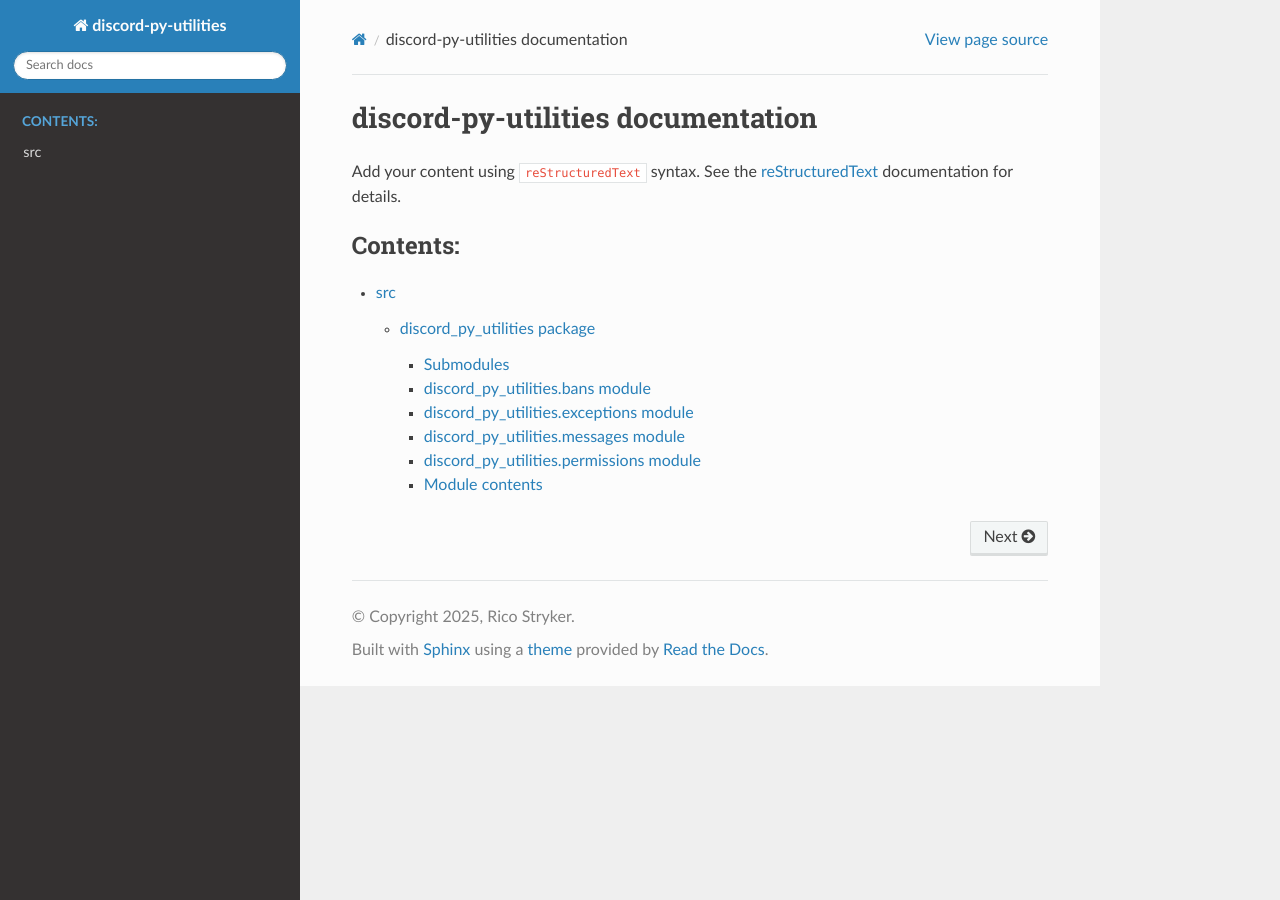
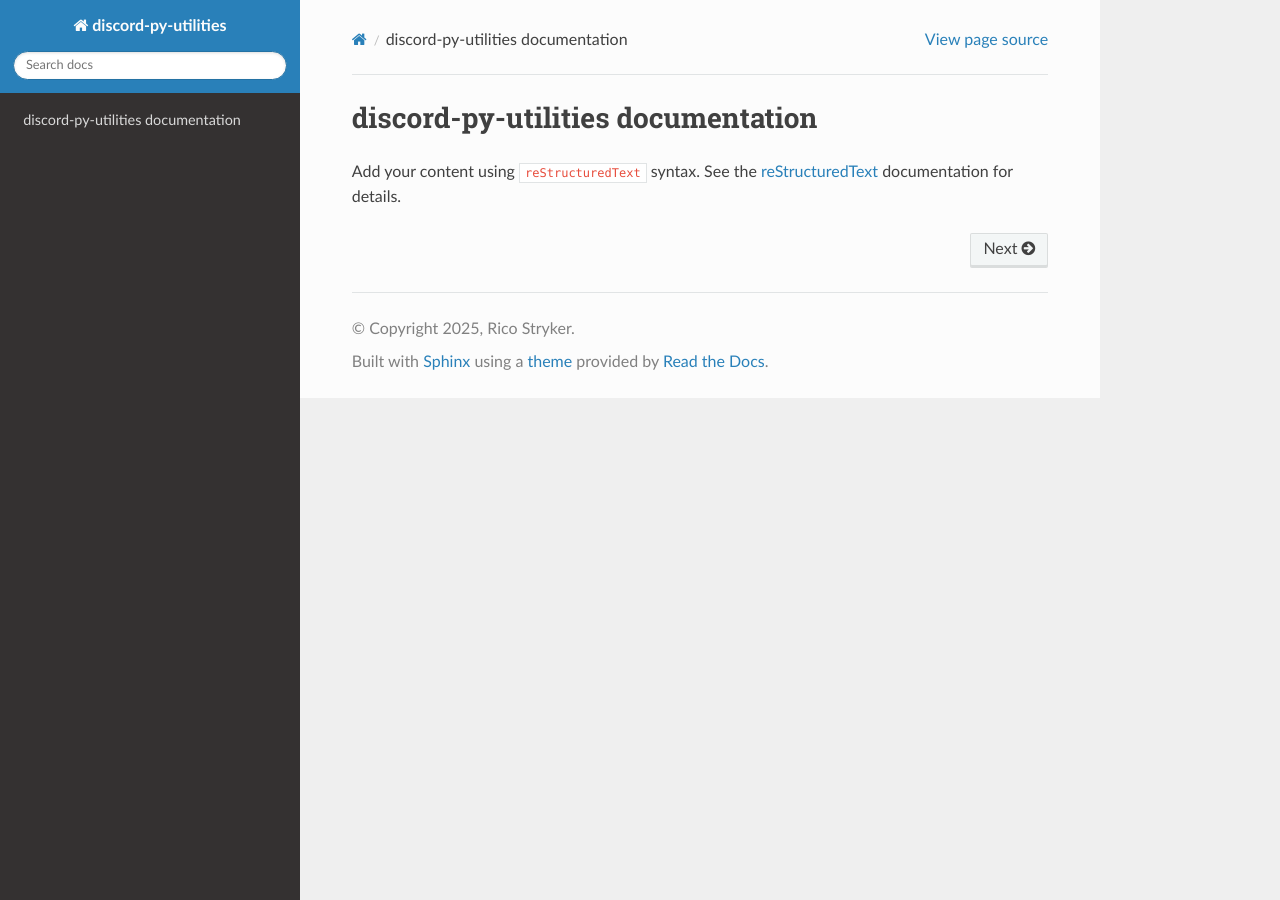
Before and after one commit to wolfricoz/discord-py-utilities, a Sphinx documentation site: the page built from docs/index.rst, in a window 1280 px wide. Built offline with Sphinx 7.4.7 and the Read the Docs theme 3.1.0, drawn with Linux system fonts in a browser that asks for light colours; pages that are not in the unit, such as notebooks, are missing from menus.

Commit message:
depth changed

```diff
--- a/docs/discord_py_utilities.rst
+++ /dev/null
@@ -1,45 +0,0 @@
-discord\_py\_utilities package
-==============================
-
-Submodules
-----------
-
-discord\_py\_utilities.bans module
-----------------------------------
-
-.. automodule:: discord_py_utilities.bans
-   :members:
-   :show-inheritance:
-   :undoc-members:
-
-discord\_py\_utilities.exceptions module
-----------------------------------------
-
-.. automodule:: discord_py_utilities.exceptions
-   :members:
-   :show-inheritance:
-   :undoc-members:
-
-discord\_py\_utilities.messages module
---------------------------------------
-
-.. automodule:: discord_py_utilities.messages
-   :members:
-   :show-inheritance:
-   :undoc-members:
-
-discord\_py\_utilities.permissions module
------------------------------------------
-
-.. automodule:: discord_py_utilities.permissions
-   :members:
-   :show-inheritance:
-   :undoc-members:
-
-Module contents
----------------
-
-.. automodule:: discord_py_utilities
-   :members:
-   :show-inheritance:
-   :undoc-members:
--- a/docs/modules.rst
+++ b/docs/modules.rst
@@ -1,6 +1,3 @@
-src
-===
-
 .. toctree::
    :maxdepth: 4
 
```
Also changed, not shown: 5 other files.
